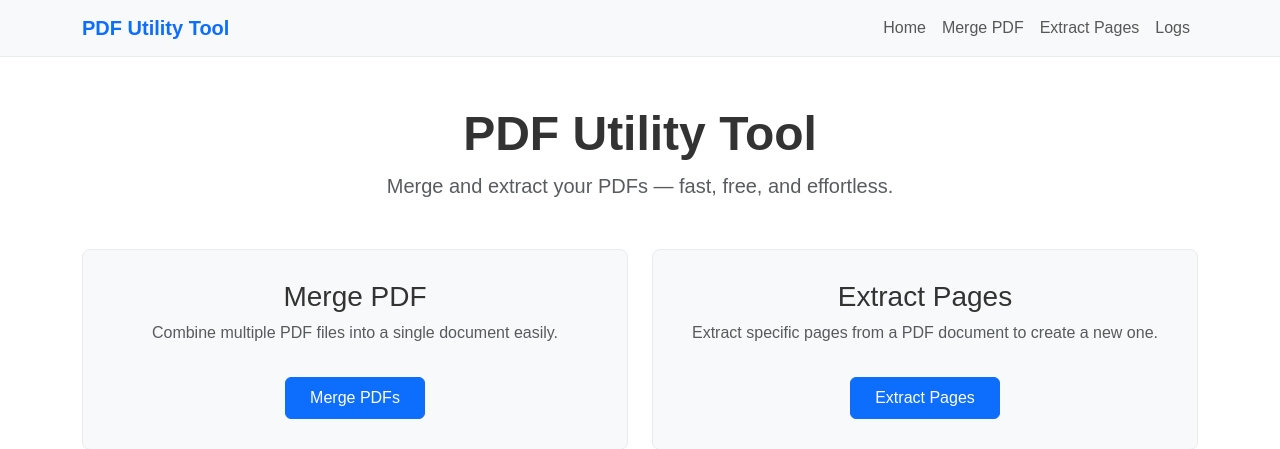
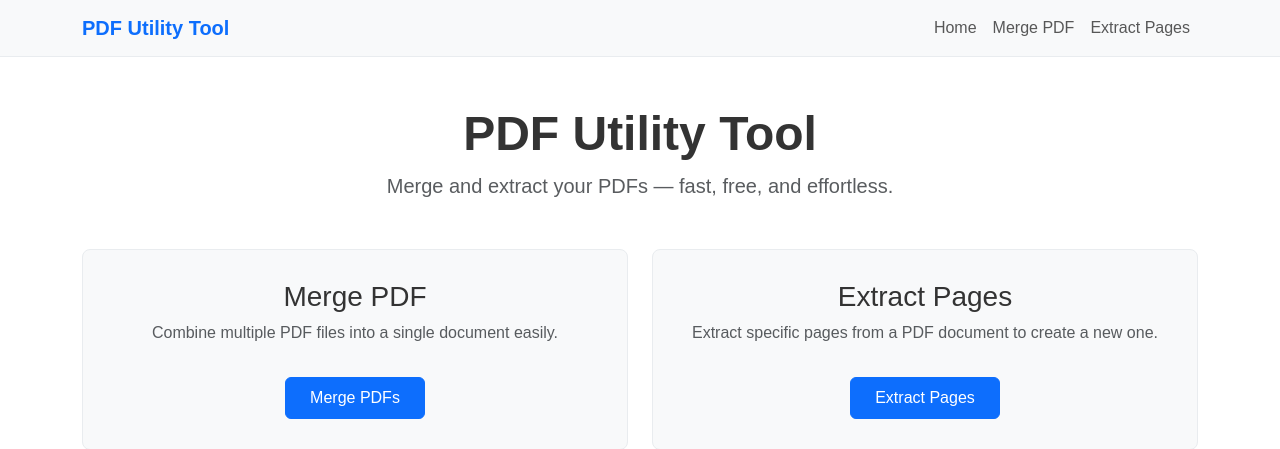
Before and after one commit to Abhishek-Developer22/PDF-utility-Tool, a Django app: page / in a window 1280 px wide. Shown: the top 449 px of the page. Run offline with Django 5.2, Linux system fonts and the light colour scheme; parts of the project's set-up code (start-up, migrations or seed data) failed here and were passed over.

Commit message:
Remove logs feature from views, urls, and navbar

```diff
--- a/pdf_tool/templates/pdf_tool/base.html
+++ b/pdf_tool/templates/pdf_tool/base.html
@@ -57,9 +57,6 @@
                     <li class="nav-item">
                         <a class="nav-link" href="{% url 'extract_pdf' %}">Extract Pages</a>
                     </li>
-                    <li class="nav-item">
-                        <a class="nav-link" href="{% url 'view_logs' %}">Logs</a>
-                    </li>
                 </ul>
             </div>
         </div>
--- a/pdf_tool/urls.py
+++ b/pdf_tool/urls.py
@@ -5,5 +5,4 @@ urlpatterns = [
     path('', views.home, name='home'),
     path('merge/', views.merge_pdf, name='merge_pdf'),
     path('extract/', views.extract_pdf, name='extract_pdf'),
-    path('logs/', views.view_logs, name='view_logs'),
 ]
--- a/pdf_tool/views.py
+++ b/pdf_tool/views.py
@@ -1,9 +1,7 @@
 from django.shortcuts import render
-from django.http import HttpResponse
 from .forms import MergeForm, ExtractForm
 from . import services
 import logging
-from django.conf import settings
 logger = logging.getLogger('pdf_tool')
 
 def home(request):
@@ -58,14 +56,3 @@ def extract_pdf(request):
         'download_url': download_url,
         'error_message': error_message
     })
-
-def view_logs(request):
-    log_path = settings.LOGGING['handlers']['file']['filename']
-    try:
-        with open(log_path, 'r') as f:
-            logs = f.read()
-        if not logs.strip():
-            logs = "Log file is empty. No entries yet."
-    except FileNotFoundError:
-        logs = "Log file not found."
-    return HttpResponse(f"<pre>{logs}</pre>")
```
Also changed, not shown: README.md.
